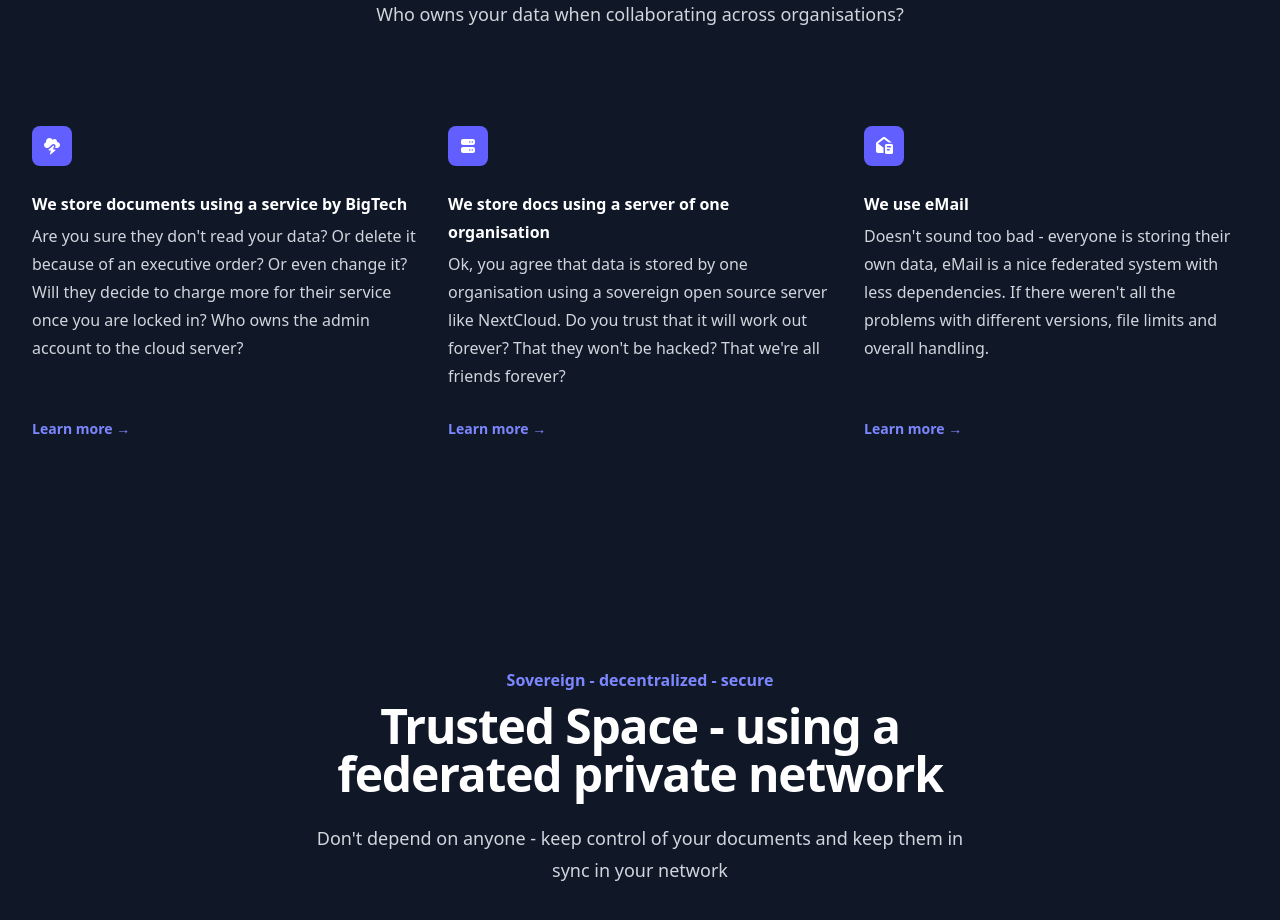
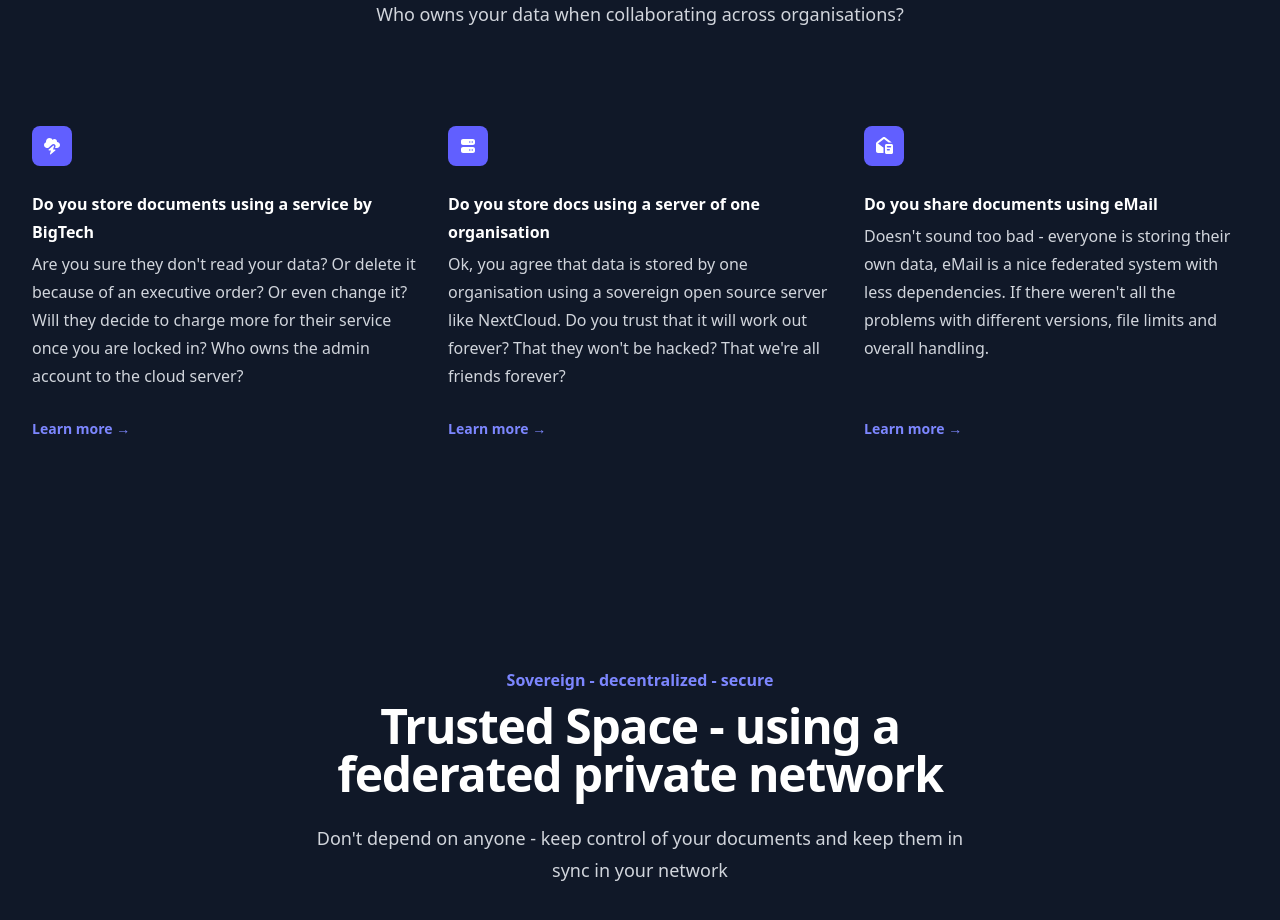
Before and after one commit to openkfw/truspace-website, a React (Vite) app: page / in a window 1280 px wide. Shown: the part 1380-2300 px from the top of the page. Built offline with nearby package versions, Linux system fonts and the light colour scheme.

Commit message:
update text

```diff
--- a/src/components/Problem.jsx
+++ b/src/components/Problem.jsx
@@ -26,7 +26,7 @@ function Problem() {
               <div className="mb-6 flex size-10 items-center justify-center rounded-lg bg-indigo-500">
                 <FontAwesomeIcon icon={faCloudBolt} />
               </div>
-              We store documents using a service by BigTech
+              Do you store documents using a service by BigTech
             </dt>
             <dd className="mt-1 flex flex-auto flex-col text-base/7 text-gray-300">
               <p className="flex-auto">
@@ -50,7 +50,7 @@ function Problem() {
               <div className="mb-6 flex size-10 items-center justify-center rounded-lg bg-indigo-500">
                 <FontAwesomeIcon icon={faServer} />
               </div>
-              We store docs using a server of one organisation
+              Do you store docs using a server of one organisation
             </dt>
             <dd className="mt-1 flex flex-auto flex-col text-base/7 text-gray-300">
               <p className="flex-auto">
@@ -74,7 +74,7 @@ function Problem() {
               <div className="mb-6 flex size-10 items-center justify-center rounded-lg bg-indigo-500">
                 <FontAwesomeIcon icon={faEnvelopeOpenText} />
               </div>
-              We use eMail
+              Do you share documents using eMail
             </dt>
             <dd className="mt-1 flex flex-auto flex-col text-base/7 text-gray-300">
               <p className="flex-auto">
```
